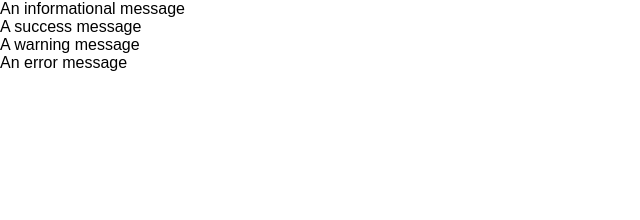
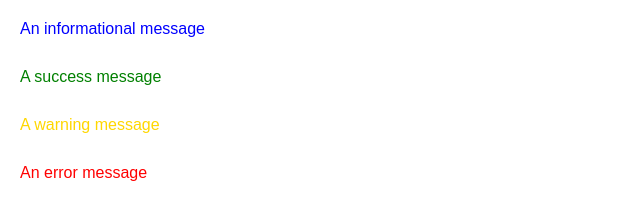
Before and after one commit to Rfigueroa2317/codeup-web-exercises, a plain HTML site: page messages.html in a window 1280 px wide. Shown: the whole page, without its empty margins (0-640 px from the left). Drawn offline with Linux system fonts and the light colour scheme.

Commit message:
homework update

```diff
--- a/css/messages.css
+++ b/css/messages.css
@@ -5,3 +5,27 @@ body, html {
     margin: 0;
     font-family: Arial, Ubuntu, sans-serif;
 }
+
+div.message.message-info {
+    color: blue;
+    padding: 10px;
+    margin: 10px;
+}
+
+div.message.message-success {
+    color: green;
+    padding: 10px;
+    margin: 10px;
+}
+
+div.message.message-warning {
+    color: gold;
+    padding: 10px;
+    margin: 10px;
+}
+
+div.message.message-error {
+    color: red;
+    padding: 10px;
+    margin: 10px;
+}
```
